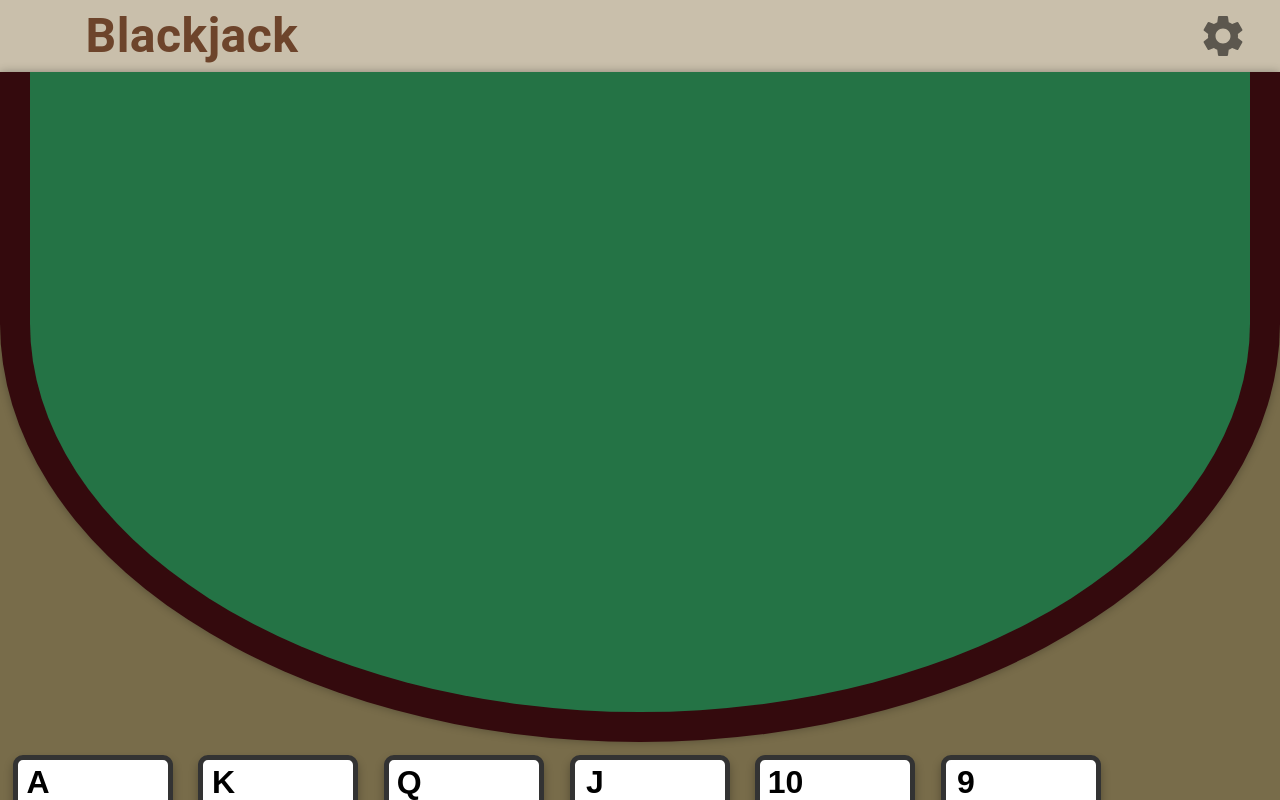
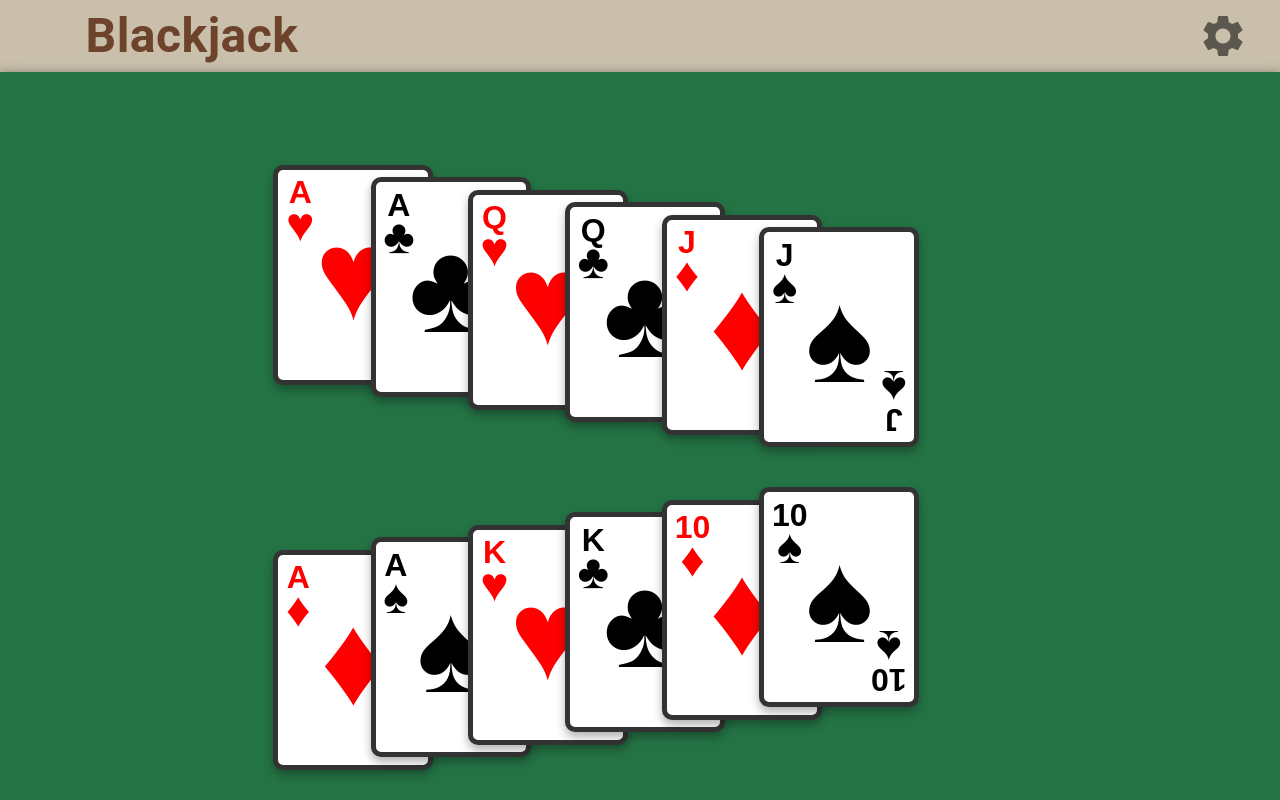
Before and after one commit to EthanNguyen-Tu/Blackjack, a React (Create React App) app in the folder blackjack/: page / in a window 1280 px wide. Shown: the top 800 px of the page. Built offline with nearby package versions, Linux system fonts and the light colour scheme.

Commit message:
feat(Table): Adjusts to Window Size and Basic Card Display

```diff
--- a/blackjack/src/App.tsx
+++ b/blackjack/src/App.tsx
@@ -34,7 +34,10 @@ function App() {
 				</AppBar>
 			</Grid>
 			<Grid container size={12} justifyContent={"center"}>
-				<Table />
+				<Table
+					dealer_hand={["Ah", "Ac", "Qh", "Qc", "Jd", "Js"]}
+					player_hand={["Ad", "As", "Kh", "Kc", "10d", "10s"]}
+				/>
 			</Grid>
 			{showAllCards && <AllCards />}
 		</Grid>
--- a/blackjack/src/shared/components/Table.css
+++ b/blackjack/src/shared/components/Table.css
@@ -2,14 +2,27 @@
 	width: 100vw;
 	min-width: 500px;
 	aspect-ratio: 2 / 1;
-	max-height: 80vh;
+	min-height: 800px;
+	max-height: 90vh;
 	background: #247345;
 	border-radius: 80% / 100%;
 	border-top-left-radius: 0;
 	border-top-right-radius: 0;
-	padding: 30px;
 	position: relative;
 	box-shadow: 0 0 10px rgba(0, 0, 0, 0.3);
 	border: 30px solid #340a0d;
 	border-top: 0;
 }
+@media only screen and (max-width: 1300px) {
+	#blackjack-table {
+		width: 100vw;
+		height: 200vh;
+		background: #247345;
+		border-radius: 0;
+		padding: 30px;
+		position: relative;
+		box-shadow: 0 0 10px rgba(0, 0, 0, 0.3);
+		border-left: 0;
+		border-right: 0;
+	}
+}
--- a/blackjack/src/shared/components/Table.tsx
+++ b/blackjack/src/shared/components/Table.tsx
@@ -1,8 +1,57 @@
+import { Grid } from "@mui/system";
+import PlayingCard from "./PlayingCard.tsx";
 import "./Table.css";
 import React from "react";
 
-function Table() {
-	return <div id="blackjack-table"></div>;
+function Table({ dealer_hand, player_hand }) {
+	return (
+		<div id="blackjack-table">
+			<Grid
+				container
+				direction="column"
+				justifyContent="space-between"
+				alignItems="center"
+				style={{ height: "85%" }}
+			>
+				<Grid
+					container
+					size={12}
+					justifyContent="center"
+					alignItems="center"
+				>
+					{dealer_hand &&
+						dealer_hand.map((card, idx) => (
+							<PlayingCard
+								card={card}
+								sx={{
+									zIndex: idx,
+									marginLeft: "-75px",
+									marginTop: 25 * idx + "px",
+								}}
+							/>
+						))}
+				</Grid>
+				<Grid
+					container
+					size={12}
+					justifyContent="center"
+					alignItems="center"
+				>
+					{player_hand &&
+						player_hand.map((card, idx) => (
+							<PlayingCard
+								card={card}
+								sx={{
+									zIndex: idx,
+									marginLeft: "-75px",
+									marginTop: -25 * idx + "px",
+								}}
+							/>
+						))}
+				</Grid>
+			</Grid>
+		</div>
+	);
 }
 
 export default Table;
```
